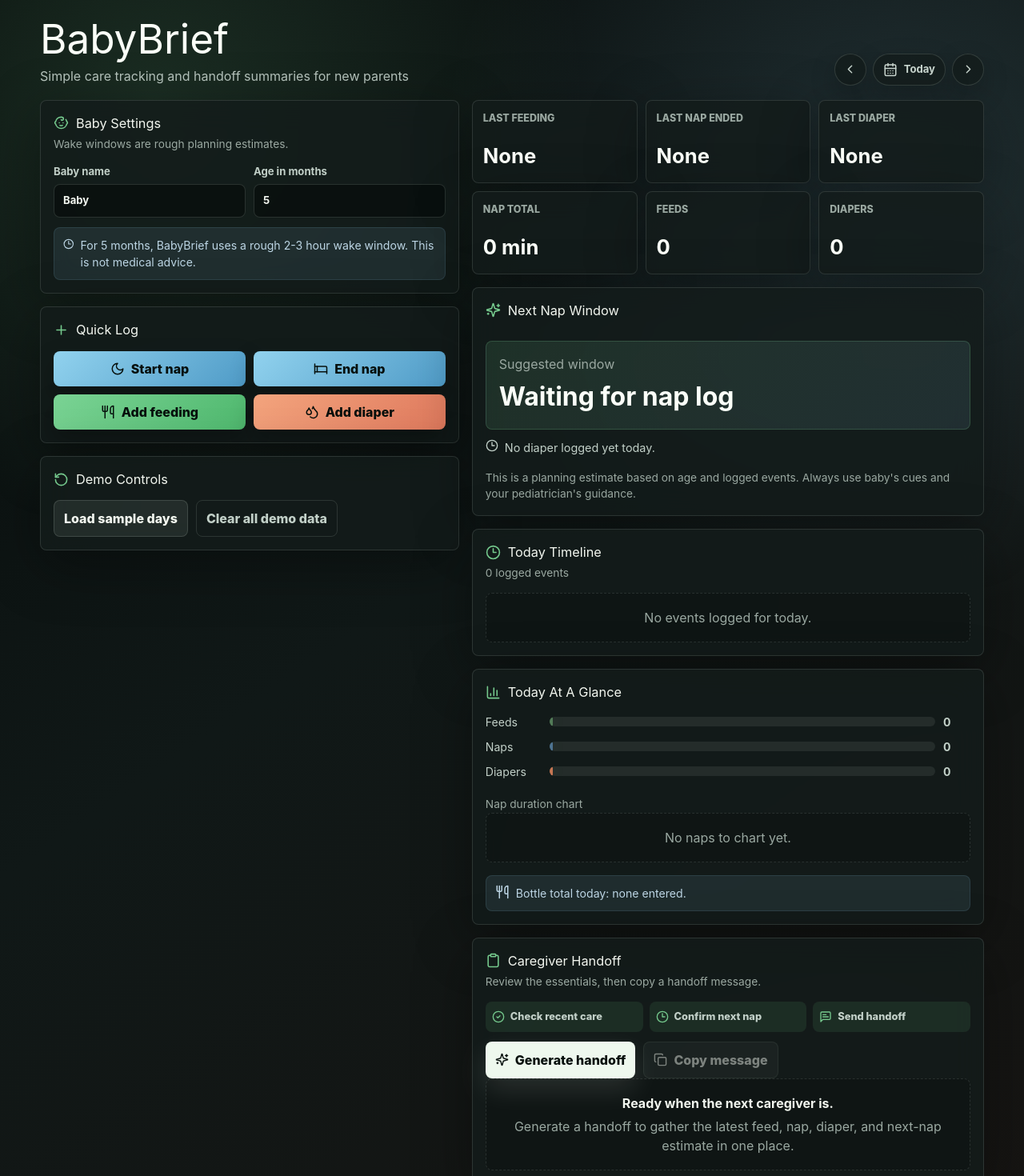
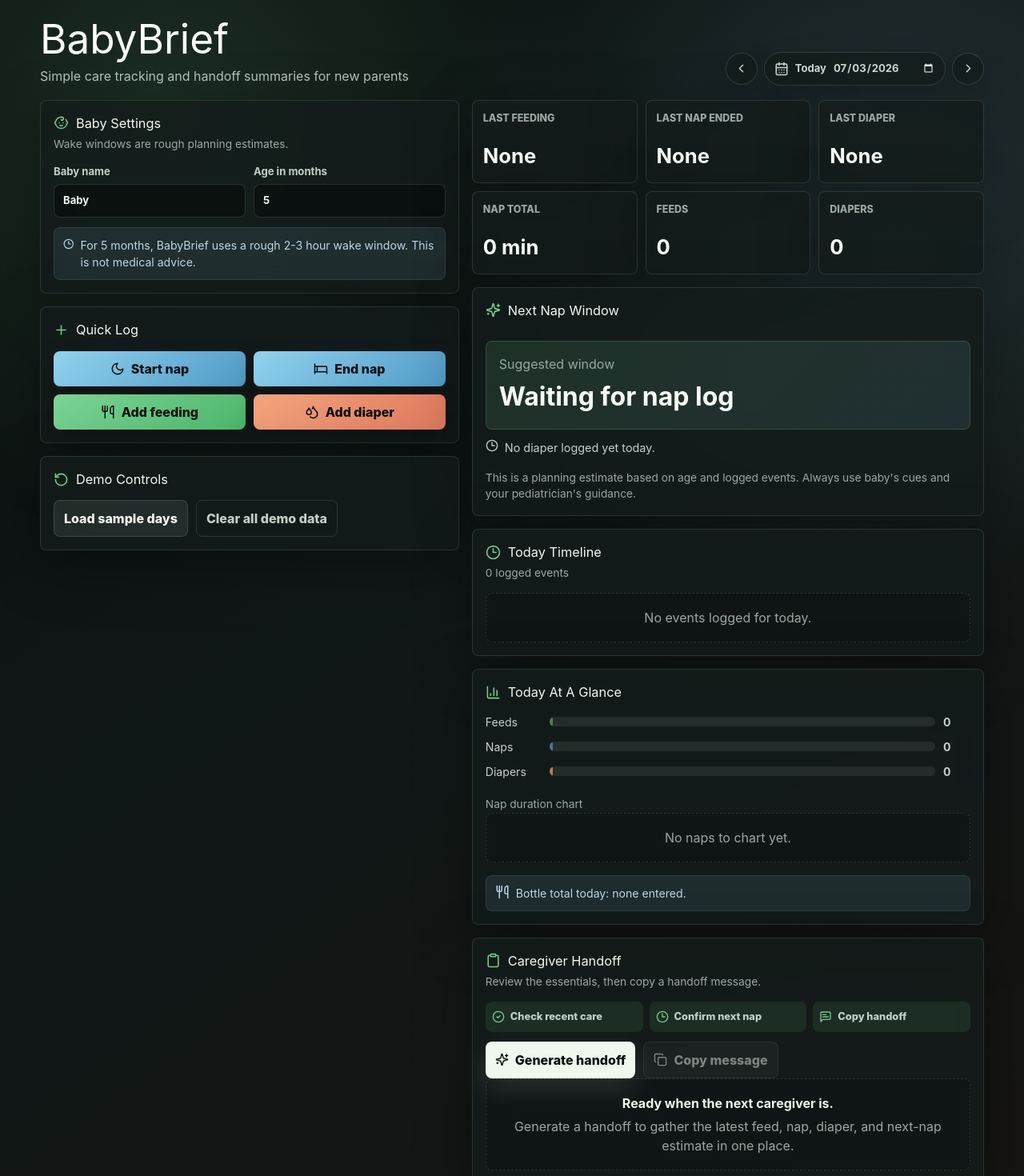
Before and after one commit to clavellem/BabyBrief, a Next.js app: page / in a window 1280 px wide. Shown: the top 1470 px of the page at 80% size. Built offline with nearby package versions, Linux system fonts and the light colour scheme.

Commit message:
Fix date picker and past-day handoff edge cases

```diff
--- a/app/globals.css
+++ b/app/globals.css
@@ -136,9 +136,14 @@
 }
 
 .date-picker-label input {
-  position: absolute;
-  inset: 0;
-  opacity: 0;
+  position: static;
+  width: 128px;
+  min-height: auto;
+  padding: 0;
+  border: 0;
+  background: transparent;
+  color: #cbd8d1;
+  color-scheme: dark;
   cursor: pointer;
 }
 
--- a/app/page.tsx
+++ b/app/page.tsx
@@ -474,7 +474,7 @@
     lastNap: lastNapLine,
     lastDiaper: lastDiaperLine,
     nextNap: predictionLine,
-    missing: missing.length ? missing : ["No obvious gaps from today's logs."],
+    missing: missing.length ? missing : [viewingToday ? "No obvious gaps from today's logs." : "No obvious gaps from this day's logs."],
     copyable
   };
 }
@@ -760,6 +760,7 @@
               type="date"
               value={toDateInputValue(selectedDate)}
               onChange={(event) => changeSelectedDate(fromDateInputValue(event.target.value))}
+              onInput={(event) => changeSelectedDate(fromDateInputValue(event.currentTarget.value))}
             />
           </label>
           <button className="date-step-button" type="button" aria-label="Next day" onClick={() => shiftSelectedDate(1)}>
@@ -1115,7 +1116,7 @@
               </div>
               <div>
                 <MessageSquareText size={16} />
-                <span>Send handoff</span>
+                <span>Copy handoff</span>
               </div>
             </div>
             <div className="form-actions handoff-actions">
```
